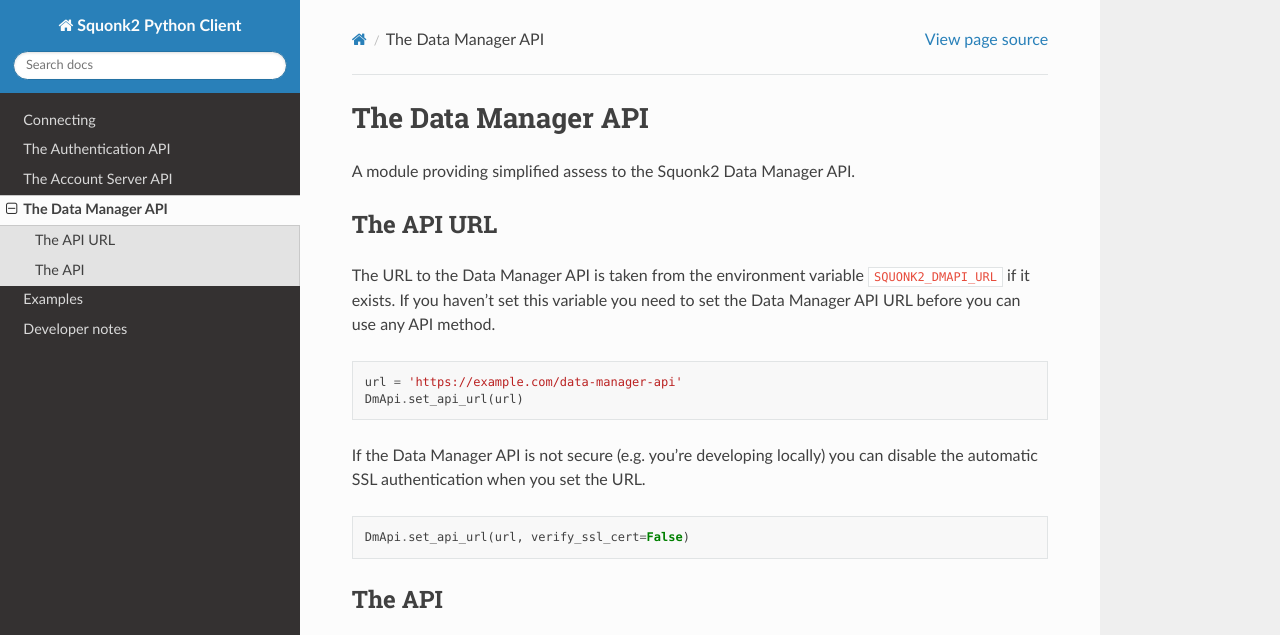
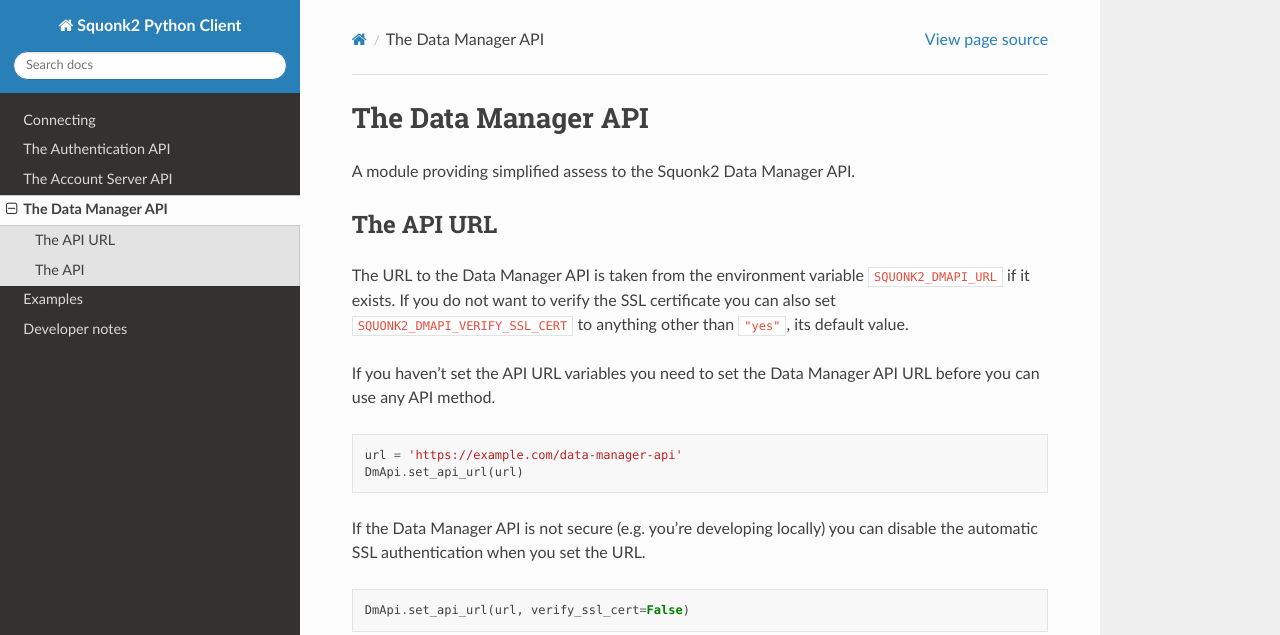
Before and after one commit to InformaticsMatters/squonk2-python-client, a Sphinx documentation site: the page built from docs/dmapi.rst, in a window 1280 px wide and 1001 px high, cut to the strip 0-635 px from the top of the window. Built offline with Sphinx 7.4.7 and the Read the Docs theme 2.0.0, drawn with Linux system fonts in a browser that asks for light colours.

Commit message:
fix: Adds support for env-based SSL cert verification control

```diff
--- a/docs/asapi.rst
+++ b/docs/asapi.rst
@@ -7,7 +7,11 @@
 The API URL
 ***********
 The URL to the Account Server API is taken from the environment variable
-``SQUONK2_ASAPI_URL`` if it exists. If you haven't set this variable you need
+``SQUONK2_ASAPI_URL`` if it exists. If you do not want to verify the
+SSL certificate you can also set ``SQUONK2_ASAPI_VERIFY_SSL_CERT`` to
+anything other than ``"yes"``, its default value.
+
+If you haven't set the API URL variables you need
 to set the Account Server API URL before you can use any API method.
 
 .. code-block:: python
--- a/docs/dmapi.rst
+++ b/docs/dmapi.rst
@@ -7,7 +7,11 @@
 The API URL
 ***********
 The URL to the Data Manager API is taken from the environment variable
-``SQUONK2_DMAPI_URL`` if it exists. If you haven't set this variable you need
+``SQUONK2_DMAPI_URL`` if it exists. If you do not want to verify the
+SSL certificate you can also set ``SQUONK2_DMAPI_VERIFY_SSL_CERT`` to
+anything other than ``"yes"``, its default value.
+
+If you haven't set the API URL variables you need
 to set the Data Manager API URL before you can use any API method.
 
 .. code-block:: python
```
Also changed, not shown: 2 other files.
